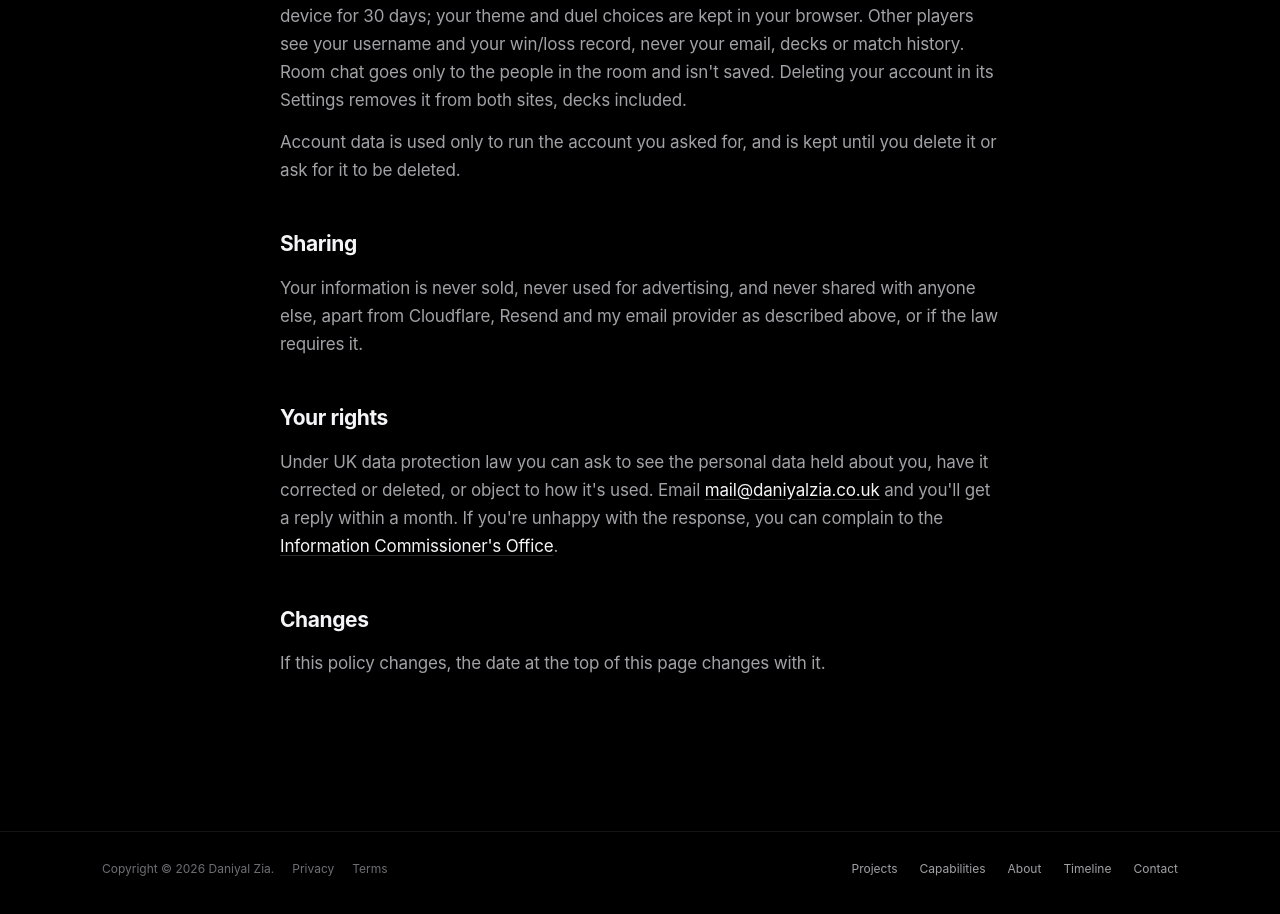
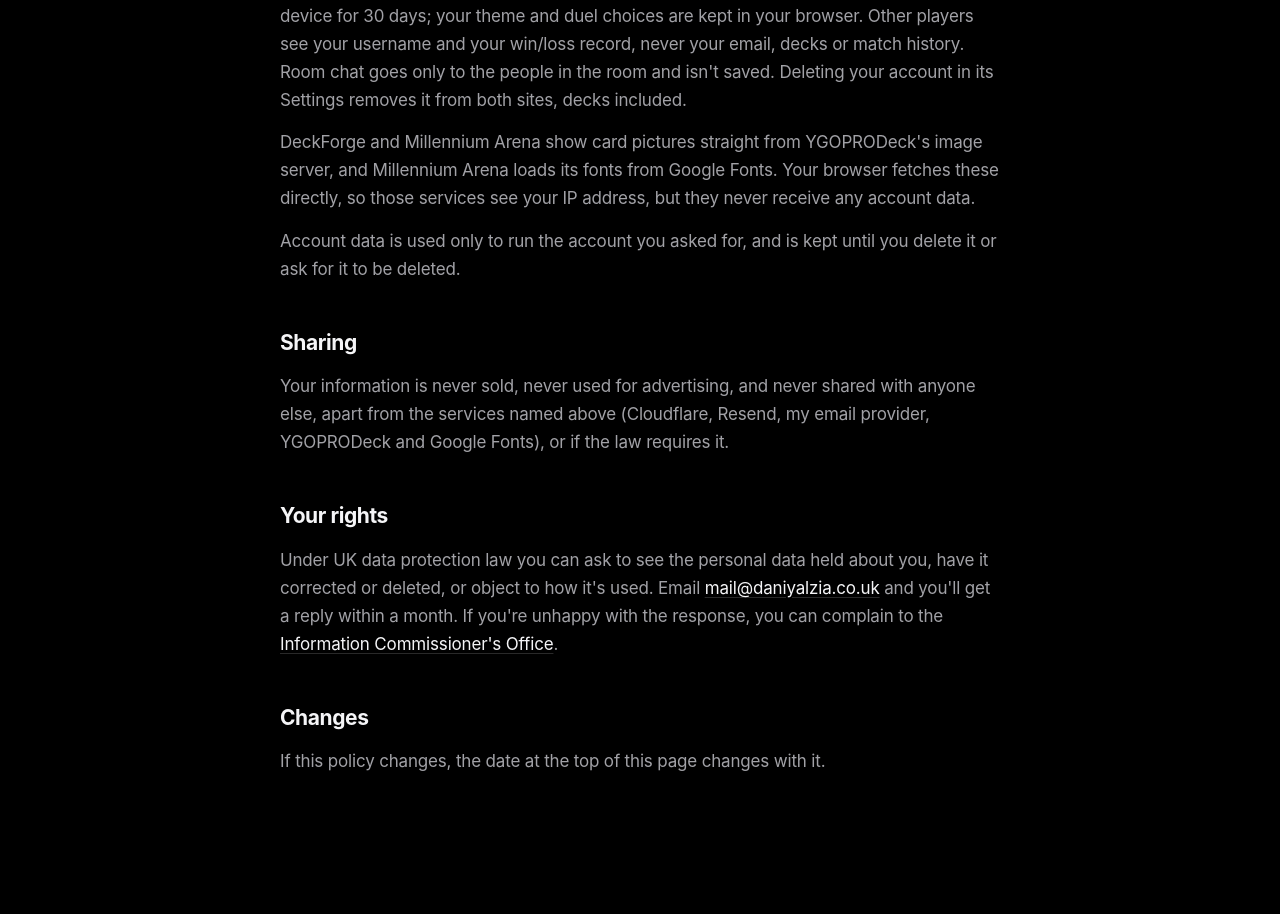
Before and after one commit to ziaboy123/portfolio, a Next.js app: page /privacy in a window 1280 px wide. Shown: the part 2128-3042 px from the top of the page. Built offline with nearby package versions, Linux system fonts and the light colour scheme.

Commit message:
Privacy: card pictures and fonts that DeckForge and Millennium Arena load from other servers

```diff
--- a/app/privacy/page.jsx
+++ b/app/privacy/page.jsx
@@ -88,6 +88,11 @@
         the room and isn&apos;t saved. Deleting your account in its Settings removes it from both sites, decks included.
       </p>
       <p>
+        DeckForge and Millennium Arena show card pictures straight from YGOPRODeck&apos;s image server, and Millennium
+        Arena loads its fonts from Google Fonts. Your browser fetches these directly, so those services see your IP
+        address, but they never receive any account data.
+      </p>
+      <p>
         Account data is used only to run the account you asked for, and is kept until you delete it or ask for it to be
         deleted.
       </p>
@@ -95,7 +100,8 @@
       <h2>Sharing</h2>
       <p>
         Your information is never sold, never used for advertising, and never shared with anyone else, apart from
-        Cloudflare, Resend and my email provider as described above, or if the law requires it.
+        the services named above (Cloudflare, Resend, my email provider, YGOPRODeck and Google Fonts), or if the law
+        requires it.
       </p>
 
       <h2>Your rights</h2>
```
